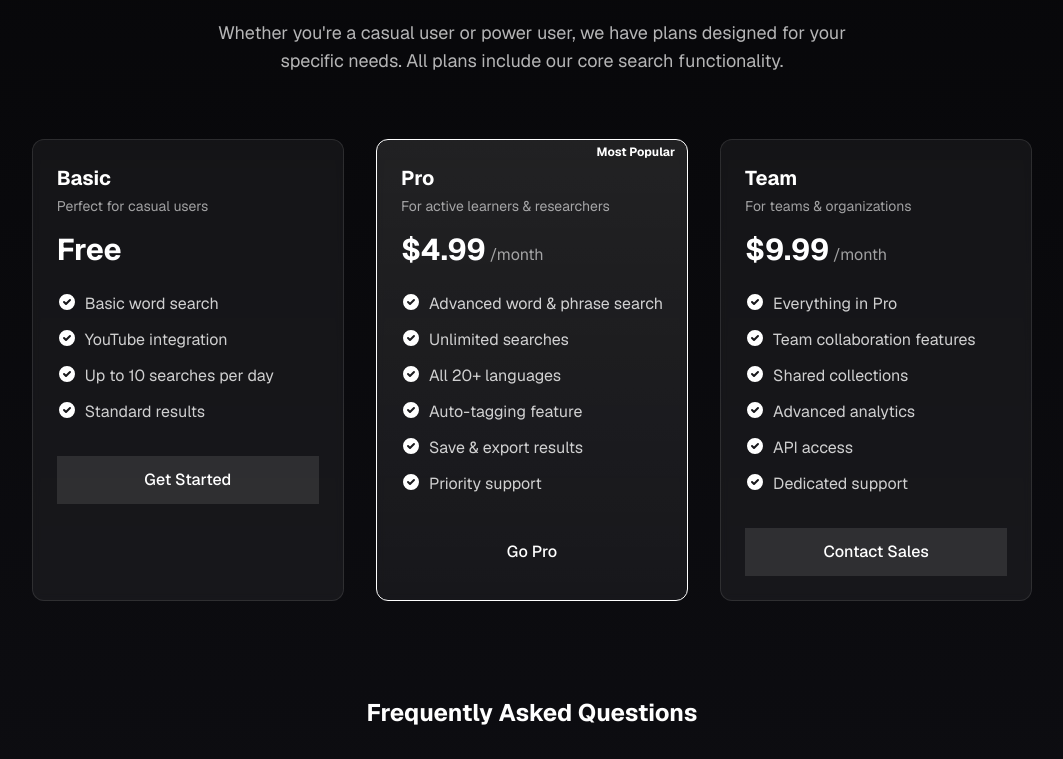
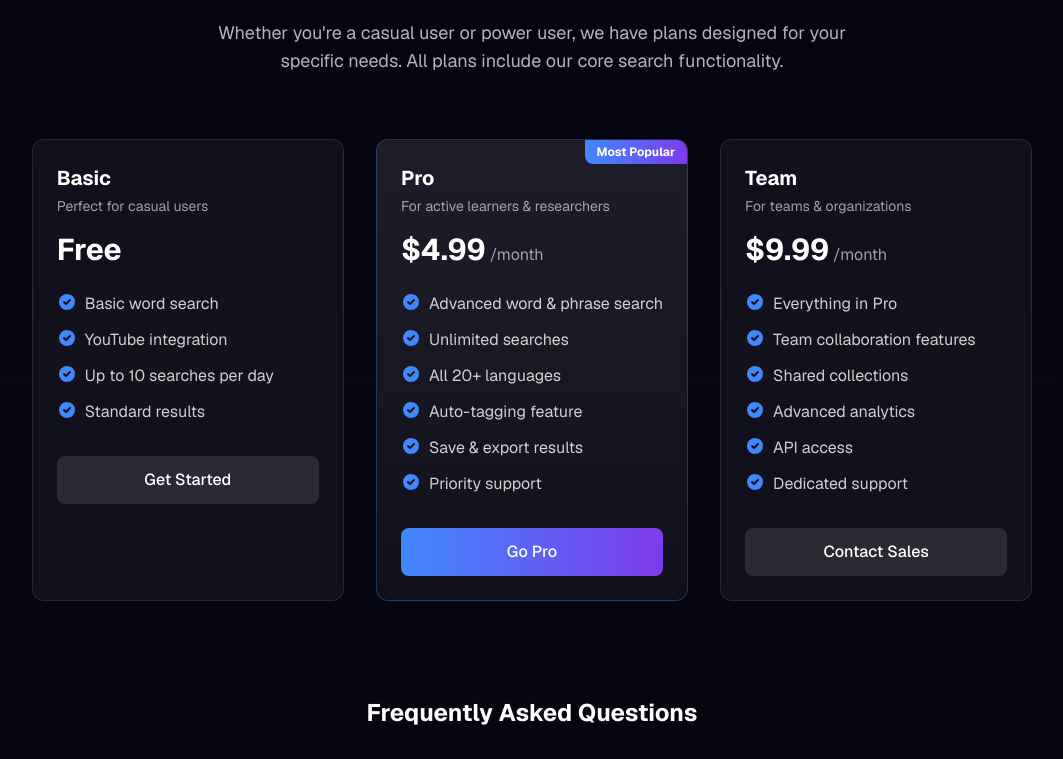
Before and after one commit to jorjishasan/video-word-search, a Next.js app in the folder landing/: page / in a window 1280 px wide. Shown: the part 1227-1986 px from the top of the page, without its empty margins (108-1171 px from the left). Built offline with nearby package versions, Linux system fonts and the light colour scheme.

Commit message:
refactor: update CSS variables to HSL for improved theming; enhance star field background animations

```diff
--- a/landing/src/styles/globals.css
+++ b/landing/src/styles/globals.css
@@ -3,48 +3,43 @@
 @tailwind utilities;
 
 :root {
-  --foreground-rgb: 255, 255, 255;
-  --background-start-rgb: 0, 0, 0;
-  --background-end-rgb: 15, 15, 20;
-  --background: #050510;
-  --card: #0a0a20;
-  --primary: #3D84FD;
-  --primary-foreground: #ffffff;
-  --accent: #7C3AED;
-  --accent-foreground: #ffffff;
-  --secondary: #38bdf8;
-  --foreground: #ffffff;
-  --muted: rgba(255, 255, 255, 0.6);
+  /* Custom HSL variables */
+  --card: 240 50% 8%;
+  --card-foreground: 0 0% 100%;
+  --popover: 240 21% 8%;
+  --popover-foreground: 0 0% 100%;
+  --primary: 217 97% 62%;
+  --primary-foreground: 0 0% 100%;
+  --secondary: 224 35% 15%;
+  --secondary-foreground: 0 0% 100%;
+  --muted: 240 10% 15%;
+  --muted-foreground: 215 16% 56%;
+  --accent: 262 83% 58%;
+  --accent-foreground: 0 0% 100%;
+  --destructive: 0 100% 70%;
+  --destructive-foreground: 0 0% 100%;
+  --border: 228 20% 16%;
+  --input: 228 20% 16%;
+  --ring: 217 97% 62%;
+  --background: 240 50% 3.9%;
+  --foreground: 0 0% 98%;
+  --chart-1: 220 70% 50%;
+  --chart-2: 160 60% 45%;
+  --chart-3: 30 80% 55%;
+  --chart-4: 280 65% 60%;
+  --chart-5: 340 75% 55%;
+  --radius: 0.5rem;
 }
 
 body {
-  color: rgb(var(--foreground-rgb));
-  background: linear-gradient(
-    to bottom,
-    rgba(var(--background-start-rgb), 1),
-    rgba(var(--background-end-rgb), 1)
-  );
+  color: hsl(var(--foreground));
+  background-color: hsl(var(--background));
   font-feature-settings: "kern";
   text-rendering: optimizeLegibility;
   -webkit-font-smoothing: antialiased;
   -moz-osx-font-smoothing: grayscale;
   overflow-x: hidden;
   min-height: 100vh;
-  background-color: var(--background);
-  color: var(--foreground);
-}
-
-/* Subtle noise texture overlay */
-.noise-overlay {
-  position: fixed;
-  top: 0;
-  left: 0;
-  width: 100%;
-  height: 100%;
-  background-image: url('/noise.png');
-  opacity: 0.03;
-  pointer-events: none;
-  z-index: 10;
 }
 
 /* Text gradient effect */
@@ -53,31 +48,7 @@ body {
   background-size: 200% auto;
 }
 
-/* Star field background */
-.star-field {
-  position: absolute;
-  top: 0;
-  left: 0;
-  width: 100%;
-  height: 100%;
-  overflow: hidden;
-  z-index: -1;
-}
-
-.star {
-  position: absolute;
-  background-color: white;
-  border-radius: 50%;
-  opacity: 0;
-  animation: twinkle var(--duration) ease-in-out infinite;
-  animation-delay: var(--delay);
-}
-
-@keyframes twinkle {
-  0%, 100% { opacity: 0; }
-  50% { opacity: var(--opacity); }
-}
-
+/* Enhanced Web3 Star Field Background */
 .stars-sm, .stars-md, .stars-lg {
   position: absolute;
   top: 0;
@@ -85,123 +56,146 @@ body {
   right: 0;
   bottom: 0;
   pointer-events: none;
+  opacity: 0.8;
 }
 
 .stars-sm {
-  background-image: radial-gradient(1px 1px at calc(100vw * var(--x, 0)) calc(100vh * var(--y, 0)), rgba(255, 255, 255, 0.3), transparent 50%);
-  background-size: 100px 100px;
+  background-image: radial-gradient(1.5px 1.5px at calc(100vw * var(--x, 0)) calc(100vh * var(--y, 0)), rgba(255, 255, 255, 0.6), transparent 50%);
+  background-size: 200px 200px;
+  --x: 0.1;
+  --y: 0.2;
+  animation: drift 180s linear infinite;
 }
 
 .stars-md {
-  background-image: radial-gradient(1.5px 1.5px at calc(100vw * var(--x, 0)) calc(100vh * var(--y, 0)), rgba(255, 255, 255, 0.4), transparent 50%);
-  background-size: 150px 150px;
-  animation: twinkle 8s infinite alternate;
+  background-image: radial-gradient(2px 2px at calc(100vw * var(--x, 0)) calc(100vh * var(--y, 0)), rgba(147, 197, 253, 0.7), transparent 50%);
+  background-size: 280px 280px;
+  --x: 0.3;
+  --y: 0.4;
+  animation: drift-reverse 240s linear infinite, twinkle 8s infinite alternate;
 }
 
 .stars-lg {
-  background-image: radial-gradient(2px 2px at calc(100vw * var(--x, 0)) calc(100vh * var(--y, 0)), rgba(255, 255, 255, 0.5), transparent 50%);
-  background-size: 200px 200px;
-  animation: twinkle 10s infinite alternate;
+  background-image: radial-gradient(2.5px 2.5px at calc(100vw * var(--x, 0)) calc(100vh * var(--y, 0)), rgba(167, 139, 250, 0.8), transparent 50%);
+  background-size: 360px 360px;
+  --x: 0.5;
+  --y: 0.6;
+  animation: drift 300s linear infinite, twinkle 10s infinite alternate;
 }
 
-.stars-sm {
-  --x: 0.1;
-  --y: 0.2;
+.nebula {
+  position: absolute;
+  top: 0;
+  left: 0;
+  right: 0;
+  bottom: 0;
+  background-image:
+    radial-gradient(ellipse at 30% 20%, rgba(79, 70, 229, 0.05) 0%, transparent 50%),
+    radial-gradient(ellipse at 70% 60%, rgba(168, 85, 247, 0.08) 0%, transparent 60%),
+    radial-gradient(ellipse at 50% 80%, rgba(59, 130, 246, 0.06) 0%, transparent 70%);
+  pointer-events: none;
+  opacity: 0.7;
+  filter: blur(40px);
+  animation: nebula-pulse 25s ease infinite alternate;
 }
 
-.stars-md {
-  --x: 0.3;
-  --y: 0.4;
+.orbital-grid {
+  position: absolute;
+  top: 0;
+  left: 0;
+  right: 0;
+  bottom: 0;
+  background-image:
+    linear-gradient(to right, rgba(79, 70, 229, 0.03) 1px, transparent 1px),
+    linear-gradient(to bottom, rgba(79, 70, 229, 0.03) 1px, transparent 1px);
+  background-size: 100px 100px;
+  mask-image: radial-gradient(circle at center, rgba(0, 0, 0, 1) 0%, rgba(0, 0, 0, 0) 70%);
+  opacity: 0.4;
+  transform-origin: center;
+  animation: grid-rotate 180s linear infinite;
 }
 
-.stars-lg {
-  --x: 0.5;
-  --y: 0.6;
+.digital-particles {
+  position: absolute;
+  top: 0;
+  left: 0;
+  right: 0;
+  bottom: 0;
+  background-image: radial-gradient(circle at 50% 50%, rgba(147, 197, 253, 0.15) 0%, transparent 0.5%);
+  background-size: 80px 80px;
+  opacity: 0.6;
+  animation: digital-float 120s linear infinite;
 }
 
-/* Split text animation container */
-.split-text-container span {
-  @apply inline-block opacity-0;
-  transform: translateY(20px);
+@keyframes drift {
+  0% { background-position: 0% 0%; }
+  100% { background-position: 100% 100%; }
 }
 
-.split-text-container.animate span {
-  animation: reveal 0.5s forwards;
-  animation-delay: calc(0.05s * var(--index));
+@keyframes drift-reverse {
+  0% { background-position: 100% 100%; }
+  100% { background-position: 0% 0%; }
 }
 
-@keyframes reveal {
-  to {
-    opacity: 1;
-    transform: translateY(0);
-  }
+@keyframes twinkle {
+  0%, 100% { opacity: 0.4; }
+  50% { opacity: 0.9; }
 }
 
-/* Marquee container */
-.marquee-container {
-  @apply overflow-hidden relative whitespace-nowrap;
+@keyframes nebula-pulse {
+  0%, 100% { opacity: 0.6; transform: scale(1); }
+  50% { opacity: 0.8; transform: scale(1.05); }
 }
 
-.marquee-content {
-  @apply inline-block whitespace-nowrap;
+@keyframes grid-rotate {
+  0% { transform: rotate(0deg); }
+  100% { transform: rotate(360deg); }
 }
 
-/* Wormhole-inspired button */
-.wormhole-button {
-  position: relative;
-  display: inline-flex;
-  align-items: center;
-  justify-content: center;
-  padding: 0.75rem 1.5rem;
-  overflow: hidden;
-  font-weight: 500;
-  color: #fff;
-  transition-duration: 300ms;
-  transition-timing-function: ease-out;
-  border-width: 1px;
-  border-color: rgba(50, 50, 75, 0.5);
-  border-radius: 0.375rem;
-  box-shadow: 0 4px 6px -1px rgba(0, 0, 0, 0.1), 0 2px 4px -1px rgba(0, 0, 0, 0.06);
+@keyframes digital-float {
+  0% { background-position: 0% 0%; }
+  50% { background-position: 100% 100%; }
+  100% { background-position: 0% 0%; }
 }
 
-/* Group class functionality without using @apply */
-.wormhole-button {
-  cursor: pointer;
+@keyframes pulse-slow {
+  0%, 100% { opacity: 0.5; transform: scale(1); }
+  50% { opacity: 0.7; transform: scale(1.05); }
 }
 
-/* Shine effect for button hover */
-.wormhole-button span {
-  position: relative;
-  z-index: 1;
+@keyframes pulse-slower {
+  0%, 100% { opacity: 0.4; transform: scale(1); }
+  50% { opacity: 0.6; transform: scale(1.08); }
 }
 
-.wormhole-button-primary {
-  background-color: rgba(30, 30, 40, 0.8);
+@keyframes float {
+  0%, 100% { transform: translateY(0); }
+  50% { transform: translateY(-10px); }
 }
 
-.wormhole-button-primary:hover {
-  background-color: rgba(30, 30, 40, 0.8);
-  border-color: rgba(61, 132, 253, 0.8);
-  box-shadow: 0 0 15px rgba(61, 132, 253, 0.5);
+/* Custom animation classes */
+.animate-pulse-slow {
+  animation: pulse-slow 8s ease-in-out infinite;
 }
 
-.wormhole-button-primary::before {
-  position: absolute;
-  inset: 0;
-  width: 100%;
-  height: 100%;
-  content: '';
-  background: linear-gradient(to bottom right, rgba(61, 132, 253, 0.5), rgba(124, 58, 237, 0.5));
-  opacity: 0;
-  transition: opacity 300ms ease-out;
-  z-index: -1;
+.animate-pulse-slower {
+  animation: pulse-slower 12s ease-in-out infinite;
 }
 
-.wormhole-button-primary:hover::before {
-  opacity: 0.2;
+.animate-float {
+  animation: float 6s ease-in-out infinite;
 }
 
-/* Underline animation */
+.animate-gradient-text {
+  animation: gradient-text 8s ease infinite;
+}
+
+@keyframes gradient-text {
+  0%, 100% { background-position: 0% 50%; }
+  50% { background-position: 100% 50%; }
+}
+
+/* Hover underline animation */
 .hover-underline {
   position: relative;
 }
@@ -209,7 +203,7 @@ body {
 .hover-underline::after {
   position: absolute;
   content: '';
-  background-color: rgb(61, 132, 253);
+  background-color: hsl(var(--primary));
   height: 2px;
   width: 0;
   left: 0;
@@ -223,28 +217,10 @@ body {
 }
 
 /* Custom scrollbar */
-::-webkit-scrollbar {
-  width: 6px;
-}
-
-::-webkit-scrollbar-track {
-  background: #0F0F14;
-}
-
-::-webkit-scrollbar-thumb {
-  background: #1E2134;
-  border-radius: 3px;
-}
-
-::-webkit-scrollbar-thumb:hover {
-  background: #3D84FD;
-}
-
 @layer base {
-  /* Custom scrollbar */
   ::-webkit-scrollbar {
-    width: 10px;
-    height: 10px;
+    width: 8px;
+    height: 8px;
   }
 
   ::-webkit-scrollbar-track {
@@ -262,34 +238,22 @@ body {
 
   /* Selection color */
   ::selection {
-    background-color: var(--primary);
+    background-color: hsl(var(--primary));
     color: white;
+  }
+
+  * {
+    @apply border-border;
+  }
+
+  body {
+    @apply bg-background text-foreground;
   }
 }
 
 @layer components {
   .section-container {
     @apply container mx-auto px-4 sm:px-6 lg:px-8 py-16 md:py-24;
-  }
-
-  .heading-xl {
-    @apply text-4xl md:text-5xl lg:text-6xl font-bold leading-tight;
-  }
-
-  .heading-lg {
-    @apply text-3xl md:text-4xl font-bold;
-  }
-
-  .heading-md {
-    @apply text-2xl md:text-3xl font-bold;
-  }
-
-  .card {
-    @apply bg-card border border-border rounded-lg p-6 transition-all duration-300;
-  }
-
-  .stats-item {
-    @apply flex flex-col items-center md:items-start;
   }
 
   .stats-value {
@@ -320,23 +284,6 @@ body {
   animation: marquee-reverse 40s linear infinite;
 }
 
-/* Shimmer animation */
-.animate-shimmer {
-  background-size: 200% 100%;
-  animation: shimmer 8s linear infinite;
-}
-
-@keyframes shimmer {
-  0% { background-position: 200% 0; }
-  100% { background-position: -200% 0; }
-}
-
-/* Grid pattern */
-.bg-grid-pattern {
-  background-image: linear-gradient(rgba(255, 255, 255, 0.05) 1px, transparent 1px),
-    linear-gradient(90deg, rgba(255, 255, 255, 0.05) 1px, transparent 1px);
-}
-
-html{
+html {
   scroll-behavior: smooth;
 }
```
